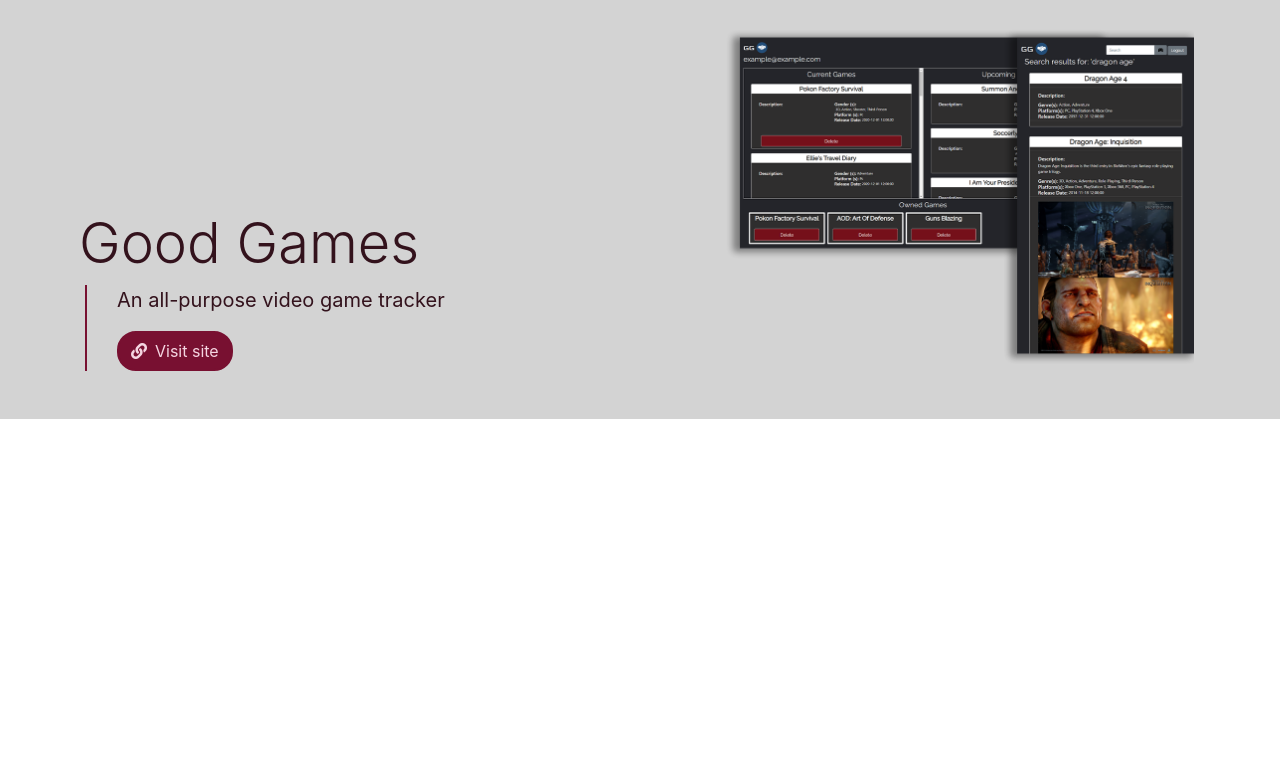
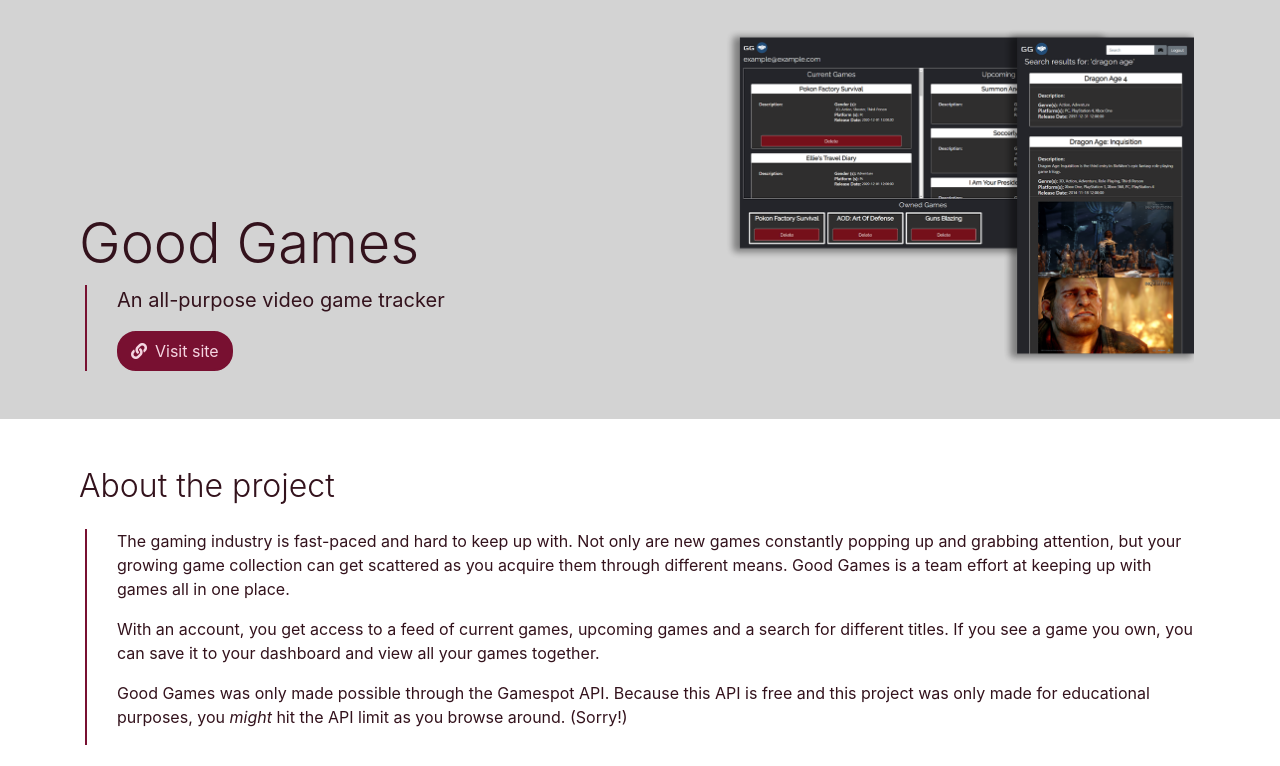
Before and after one commit to angelicamapeso/portfolio-v2, a React (Create React App) app: page /portfolio/good-games in a window 1280 px wide. Shown: the top 766 px of the page. Built offline with nearby package versions, Linux system fonts and the light colour scheme.

Commit message:
Import projectBody and display

```diff
--- a/src/pages/ProjectPage/index.js
+++ b/src/pages/ProjectPage/index.js
@@ -2,6 +2,7 @@ import React from "react";
 import { useParams } from "react-router-dom";
 import * as projects from "../../projects";
 import ProjectHeader from "../../components/ProjectHeader";
+import ProjectBody from "../../components/ProjectBody";
 
 function ProjectPage() {
   const { name } = useParams();
@@ -13,6 +14,7 @@ function ProjectPage() {
   return (
     <>
       <ProjectHeader project={currentProject} />
+      <ProjectBody project={currentProject} />
     </>
   );
 }
```
